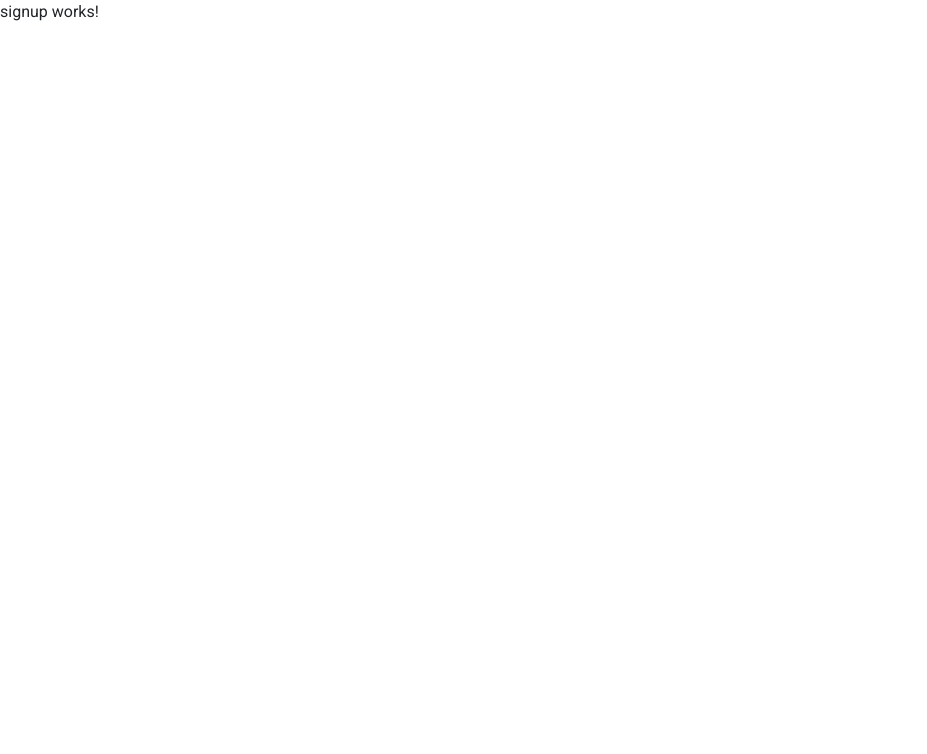
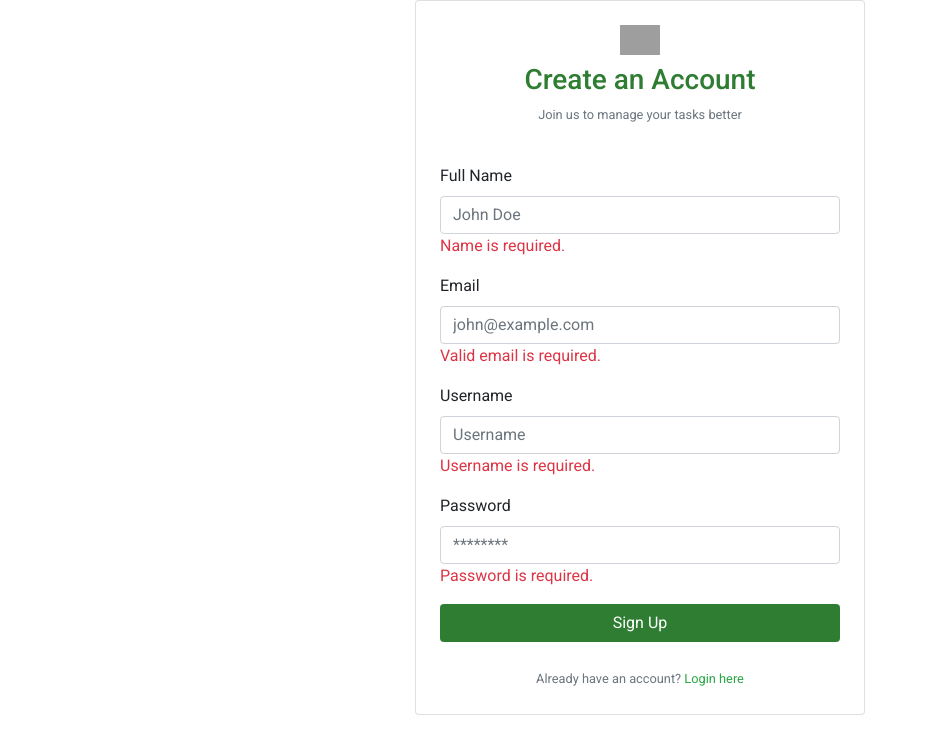
Before and after one commit to chamuda-arangalla/task-manager-treinetic, an Angular app in the folder frontend/: page /signup in a window 1280 px wide. Shown: the top 754 px of the page, without its empty margins (0-927 px from the left). Built offline with nearby package versions, Linux system fonts and the light colour scheme; grey boxes are pictures that could not be loaded.

Commit message:
linked the signup page in login page and Implement the signup page UI

```diff
--- a/frontend/src/app/pages/login/login.component.html
+++ b/frontend/src/app/pages/login/login.component.html
@@ -31,7 +31,7 @@
 
     <div class="text-center mt-4">
       <small class="text-muted">Don't have an account?
-        <a href="../signup/signup.component.html" class="text-success text-decoration-none">Register here</a>
+        <a href="/signup" class="text-success text-decoration-none">Register here</a>
       </small>
     </div>
   </div>
--- a/frontend/src/app/pages/signup/signup.component.html
+++ b/frontend/src/app/pages/signup/signup.component.html
@@ -1 +1,54 @@
-<p>signup works!</p>
+<div class="container d-flex justify-content-center align-items-center min-vh-100">
+    <div class="card p-4 shadow rounded-4" style="width: 100%; max-width: 450px; background-color: #ffffff;">
+      <div class="text-center mb-4">
+        <img src="https://img.icons8.com/ios-filled/50/228B22/add-user-group-man-man.png" alt="User Icon" class="mb-2" width="40">
+        <h3 class="fw-bold" style="color: #2e7d32;">Create an Account</h3>
+        <p class="text-muted small">Join us to manage your tasks better</p>
+      </div>
+
+      <form >
+        <div class="mb-3">
+          <label for="name" class="form-label">Full Name</label>
+          <input type="text" formControlName="name" id="name" class="form-control" placeholder="John Doe">
+          <div class="text-danger">
+            Name is required.
+          </div>
+        </div>
+
+        <div class="mb-3">
+          <label for="email" class="form-label">Email</label>
+          <input type="email" formControlName="email" id="email" class="form-control" placeholder="john@example.com">
+          <div class="text-danger">
+            Valid email is required.
+          </div>
+        </div>
+
+        <div class="mb-3">
+          <label for="username" class="form-label">Username</label>
+          <input type="text" formControlName="username" id="username" class="form-control" placeholder="Username">
+          <div class="text-danger" >
+            Username is required.
+          </div>
+        </div>
+
+        <div class="mb-3">
+          <label for="password" class="form-label">Password</label>
+          <input type="password" formControlName="password" id="password" class="form-control" placeholder="********">
+          <div class="text-danger">
+            Password is required.
+          </div>
+        </div>
+
+        <button type="submit" class="btn w-100 text-white"
+                style="background-color: #2e7d32;">
+          Sign Up
+        </button>
+      </form>
+
+      <div class="text-center mt-4">
+        <small class="text-muted">Already have an account?
+          <a href="/login" class="text-success text-decoration-none">Login here</a>
+        </small>
+      </div>
+    </div>
+  </div>
```
